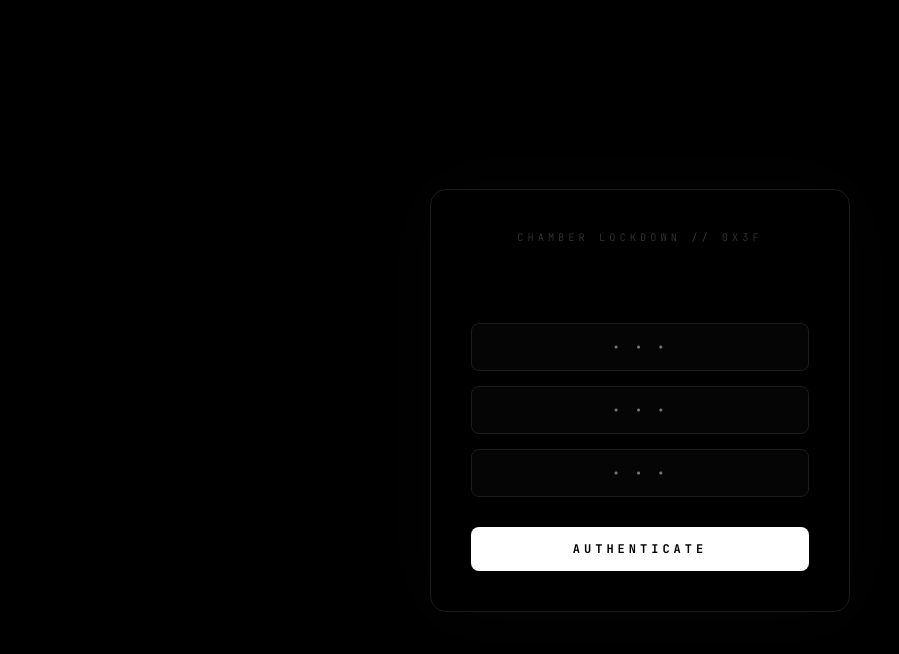
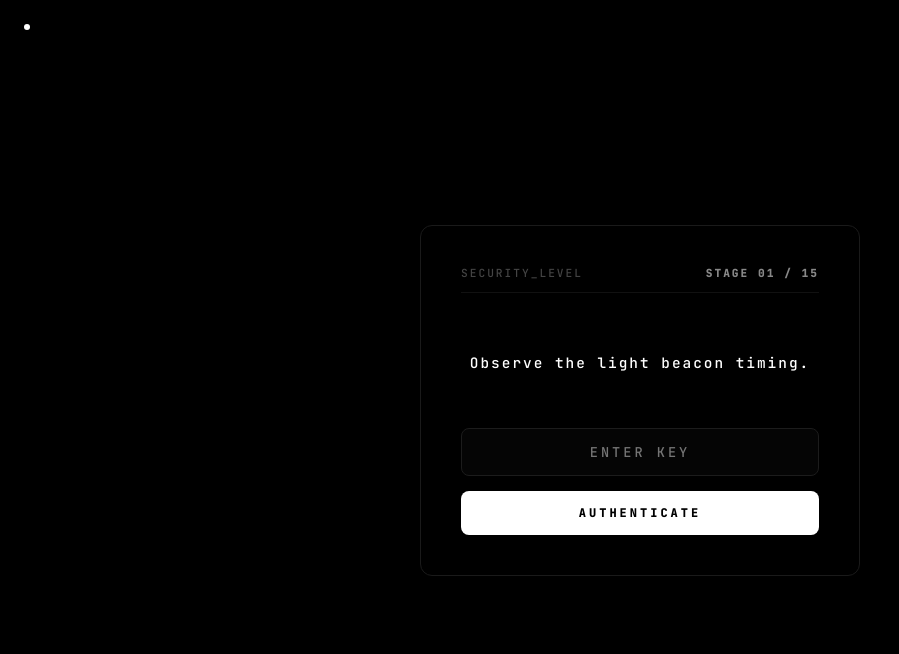
Before and after one commit to NeonBlade6969/thepuzzler, a plain HTML site: page index.html in a window 1280 px wide. Shown: the whole page, without its empty margins (0-899 px from the left). Drawn offline with Linux system fonts and the light colour scheme.

Commit message:
Update index.html

```diff
--- a/index.html
+++ b/index.html
@@ -3,9 +3,9 @@
 <head>
     <meta charset="UTF-8">
     <meta name="viewport" content="width=device-width, initial-scale=1.0">
-    <title>///</title>
+    <title>THE 15th CHAMBER</title>
     <style>
-        @import url('https://fonts.googleapis.com/css2?family=JetBrains+Mono:wght@300;700&display=swap');
+        @import url('https://fonts.googleapis.com/css2?family=JetBrains+Mono:wght@300;500;800&display=swap');
 
         * {
             box-sizing: border-box;
@@ -25,47 +25,85 @@
             overflow: hidden;
         }
 
-        .chamber {
-            width: 420px;
-            padding: 40px;
+        /* Subtle ambient glow */
+        .ambient-glow {
+            position: absolute;
+            width: 500px;
+            height: 500px;
+            background: radial-gradient(circle, rgba(255,255,255,0.02) 0%, rgba(0,0,0,0) 70%);
+            pointer-events: none;
+        }
+
+        .terminal {
+            width: 440px;
             background: #000;
             border: 1px solid #1a1a1a;
-            border-radius: 16px;
+            border-radius: 12px;
+            padding: 40px;
             text-align: center;
-            box-shadow: 0 0 80px rgba(255, 255, 255, 0.02);
+            box-shadow: 0 0 60px rgba(0, 0, 0, 0.9);
             position: relative;
+            z-index: 10;
+            transition: border-color 0.3s ease;
         }
 
-        .status-header {
-            font-size: 0.65rem;
-            letter-spacing: 4px;
-            color: #333;
-            margin-bottom: 40px;
+        .terminal-header {
+            display: flex;
+            justify-content: space-between;
+            align-items: center;
+            font-size: 0.7rem;
+            letter-spacing: 2px;
+            color: #444;
+            margin-bottom: 30px;
             text-transform: uppercase;
+            border-bottom: 1px solid #111;
+            padding-bottom: 12px;
         }
 
-        /* Invisible text hidden on background - Select to view */
-        .ghost-data {
-            color: #000;
-            font-size: 0.7rem;
-            letter-spacing: 3px;
-            margin-bottom: 25px;
-            user-select: text;
+        .level-indicator {
+            color: #888;
+            font-weight: 700;
         }
 
-        .ghost-data::selection {
+        /* Clue Area */
+        .clue-container {
+            min-height: 80px;
+            display: flex;
+            flex-direction: column;
+            justify-content: center;
+            align-items: center;
+            margin-bottom: 25px;
+        }
+
+        .clue-text {
+            font-size: 0.9rem;
+            letter-spacing: 2px;
+            color: #fff;
+            word-break: break-all;
+        }
+
+        /* Invisible text trick */
+        .ghost-clue {
+            color: #000;
+            font-size: 0.75rem;
+            letter-spacing: 2px;
+            user-select: text;
+            transition: color 0.3s ease;
+        }
+
+        .ghost-clue::selection {
             background: #fff;
             color: #000;
         }
 
-        .input-stack {
+        /* Input Controls */
+        .input-group {
             display: flex;
             flex-direction: column;
             gap: 15px;
-            margin-bottom: 30px;
         }
 
-        input {
+        input[type="text"] {
             width: 100%;
             background: #050505;
             border: 1px solid #1c1c1c;
@@ -77,11 +115,11 @@
             letter-spacing: 3px;
             text-align: center;
             outline: none;
-            transition: all 0.3s cubic-bezier(0.16, 1, 0.3, 1);
+            transition: all 0.3s ease;
             text-transform: uppercase;
         }
 
-        input:focus {
+        input[type="text"]:focus {
             border-color: #555;
             background: #0a0a0a;
         }
@@ -96,7 +134,7 @@
             font-family: inherit;
             font-size: 0.75rem;
             font-weight: 700;
-            letter-spacing: 4px;
+            letter-spacing: 3px;
             text-transform: uppercase;
             cursor: pointer;
             transition: transform 0.2s, background 0.2s;
@@ -107,48 +145,34 @@
             transform: translateY(-1px);
         }
 
-        /* Shaking on failure */
-        .denied {
-            animation: shake 0.35s cubic-bezier(0.36, 0.07, 0.19, 0.97) both;
+        /* Shake Animation on Wrong Answer */
+        .shake {
+            animation: shakeAnim 0.35s cubic-bezier(0.36, 0.07, 0.19, 0.97) both;
             border-color: #444 !important;
         }
 
-        @keyframes shake {
+        @keyframes shakeAnim {
             10%, 90% { transform: translate3d(-1px, 0, 0); }
             20%, 80% { transform: translate3d(2px, 0, 0); }
             30%, 50%, 70% { transform: translate3d(-4px, 0, 0); }
             40%, 60% { transform: translate3d(4px, 0, 0); }
         }
 
-        /* Mysterious Corner Beacon */
-        .beacon {
+        /* Morse Beacon Dot (Top-Left) */
+        .morse-beacon {
             position: fixed;
             top: 24px;
             left: 24px;
-            width: 4px;
-            height: 4px;
+            width: 6px;
+            height: 6px;
             background: #fff;
             border-radius: 50%;
             opacity: 0;
-            animation: pulseSignal 5.5s infinite;
-        }
-
-        /* Reversed SOS Timing Pattern */
-        @keyframes pulseSignal {
-            0%, 100% { opacity: 0; }
-            2% { opacity: 1; } 4% { opacity: 0; }
-            6% { opacity: 1; } 8% { opacity: 0; }
-            10% { opacity: 1; } 12% { opacity: 0; }
-            18% { opacity: 1; } 24% { opacity: 0; }
-            28% { opacity: 1; } 34% { opacity: 0; }
-            38% { opacity: 1; } 44% { opacity: 0; }
-            50% { opacity: 1; } 52% { opacity: 0; }
-            54% { opacity: 1; } 56% { opacity: 0; }
-            58% { opacity: 1; } 60% { opacity: 0; }
+            transition: opacity 0.05s ease;
         }
 
         /* Completion Screen */
-        #resolved {
+        #completion-screen {
             position: fixed;
             top: 0;
             left: 0;
@@ -163,71 +187,163 @@
             opacity: 0;
             pointer-events: none;
             transition: opacity 1.2s ease;
+            z-index: 100;
         }
 
-        #resolved.active {
+        #completion-screen.active {
             opacity: 1;
             pointer-events: all;
         }
 
-        #resolved h1 {
-            font-size: 2.5rem;
+        #completion-screen h1 {
+            font-size: 3rem;
             letter-spacing: -1px;
-            margin-bottom: 15px;
+            margin-bottom: 10px;
         }
 
-        #resolved a {
+        #completion-screen a {
             color: #000;
-            font-size: 0.85rem;
+            font-size: 0.9rem;
             letter-spacing: 2px;
+            font-weight: bold;
             text-decoration: underline;
+            margin-top: 15px;
         }
     </style>
 </head>
 <body>
 
-    <div class="beacon"></div>
+    <div class="ambient-glow"></div>
+    <div class="morse-beacon" id="beacon"></div>
 
-    <div class="chamber" id="chamber-card" data-vault="S1VOTA==">
-        <div class="status-header">Chamber Lockdown // 0x3F</div>
-
-        <div class="ghost-data">Z - X - Q</div>
-
-        <div class="input-stack">
-            <input type="text" id="seq1" placeholder="• • •" maxlength="4" autocomplete="off">
-            <input type="text" id="seq2" placeholder="• • •" maxlength="4" autocomplete="off">
-            <input type="text" id="seq3" placeholder="• • •" maxlength="4" autocomplete="off">
+    <!-- Hidden DOM Attribute for Level 2 -->
+    <div class="terminal" id="terminal" data-hash="S0VZQk9BUkQ=">
+        <div class="terminal-header">
+            <span>SECURITY_LEVEL</span>
+            <span class="level-indicator" id="level-num">STAGE 01 / 15</span>
         </div>
 
-        <button onclick="evaluateLock()">Authenticate</button>
+        <div class="clue-container">
+            <div class="clue-text" id="clue-display">Observe the light in the top-left...</div>
+            <div class="ghost-clue" id="ghost-display"></div>
+        </div>
+
+        <div class="input-group">
+            <input type="text" id="pass-input" placeholder="ENTER KEY" autocomplete="off" maxlength="12">
+            <button onclick="submitKey()">AUTHENTICATE</button>
+        </div>
     </div>
 
-    <div id="resolved">
-        <h1>ACCESS GRANTED</h1>
-        <a href="#" id="target-link" target="_blank">CONTINUE TO DESTINATION</a>
+    <!-- Level 8 Hidden Comment Clue -->
+    <!-- Level 8 Clue: ==gSDFVT -->
+
+    <!-- Victory Screen -->
+    <div id="completion-screen">
+        <h1>CHALLENGE CLEARED</h1>
+        <p>You have overcome all 15 security locks.</p>
+        <a href="https://promos.discord.gg/Fv3yb6ZAYYqyhwRxKHXEXZ3m" target="_blank">CLAIM REWARD</a>
     </div>
 
     <script>
-        const KEY_1 = "53";
-        const KEY_2 = "JTLZ";
-        const KEY_3 = "28";
+        // --- 15 STAGE DATA ENGINE ---
+        const STAGES = [
+            { id: 1,  ans: "ROD",      clue: "Observe the light beacon timing.", ghost: "" },
+            { id: 2,  ans: "KEYBOARD", clue: "Inspect the terminal properties.", ghost: "" },
+            { id: 3,  ans: "CANCER",   clue: "Look into the empty space.", ghost: "Shift -2: EQPEI" },
+            { id: 4,  ans: "@AT",      clue: "Check the window title bar.", ghost: "" },
+            { id: 5,  ans: "9",         clue: "Calculate standard tile points.", ghost: "K - I - N - G" },
+            { id: 6,  ans: "5",         clue: "Inspect the URL hash parameter.", ghost: "" },
+            { id: 7,  ans: "T3A3",     clue: "Atbash Inversion:", ghost: "G3Z3" },
+            { id: 8,  ans: "MINT",     clue: "Inspect raw source comments.", ghost: "" },
+            { id: 9,  ans: "77",       clue: "Open the Browser Developer Console.", ghost: "" },
+            { id: 10, ans: "TREI",     clue: "ASCII Decimal Array:", ghost: "74 72 65 105" },
+            { id: 11, ans: "ASDFGH",   clue: "QWERTY row offset (+1 down):", ghost: "QWERTY" },
+            { id: 12, ans: "48",       clue: "Evaluate matrix equation:", ghost: "X = (15 * 4) - 12" },
+            { id: 13, ans: "ATTACK",   clue: "Vigenère Cipher (Key: LEMON):", ghost: "LXFOPVE" },
+            { id: 14, ans: "AAAA",     clue: "Audio Frequencies (Hz):", ghost: "440Hz, 880Hz, 220Hz" },
+            { id: 15, ans: "DISCORD",  clue: "Master Password Verification:", ghost: "Key: Discord Promo Target" }
+        ];
 
-        function evaluateLock() {
-            const v1 = document.getElementById("seq1").value.trim();
-            const v2 = document.getElementById("seq2").value.trim().toUpperCase();
-            const v3 = document.getElementById("seq3").value.trim();
+        let currentStage = 0;
 
-            const card = document.getElementById("chamber-card");
+        const beacon = document.getElementById("beacon");
+        const clueDisplay = document.getElementById("clue-display");
+        const ghostDisplay = document.getElementById("ghost-display");
+        const levelNum = document.getElementById("level-num");
+        const passInput = document.getElementById("pass-input");
+        const terminal = document.getElementById("terminal");
 
-            if (v1 === KEY_1 && v2 === KEY_2 && v3 === KEY_3) {
-                document.getElementById("resolved").classList.add("active");
+        // --- ACCURATE MORSE TIMING BEACON SYSTEM ---
+        // Dot (.) = 200ms, Dash (-) = 600ms, Gap = 200ms
+        // Stage 1 Sequence: R (.-.) O (---) D (-..)
+        const morsePattern = [
+            200, 200, 600, 200, 200, 600, // R: . - .
+            600, 200, 600, 200, 600, 600, // O: - - -
+            600, 200, 200, 200, 200, 2000 // D: - . .
+        ];
+
+        let morseIdx = 0;
+        function runMorseBeacon() {
+            if (currentStage === 0) {
+                const isPulse = morseIdx % 2 === 0;
+                beacon.style.opacity = isPulse ? "1" : "0";
+                const delay = morsePattern[morseIdx];
+                morseIdx = (morseIdx + 1) % morsePattern.length;
+                setTimeout(runMorseBeacon, delay);
             } else {
-                card.classList.add("denied");
-                setTimeout(() => {
-                    card.classList.remove("denied");
-                }, 400);
+                beacon.style.opacity = "0";
             }
         }
+        runMorseBeacon();
+
+        // Stage 4 Title Updates
+        setInterval(() => {
+            if (currentStage === 3) {
+                document.title = "[40 41 54]";
+            } else {
+                document.title = "THE 15th CHAMBER";
+            }
+        }, 1000);
+
+        // Stage 6 URL Hash Setter
+        window.location.hash = "0101";
+
+        // Stage 9 Console Message
+        console.log("%c[SECURITY PROTOCOL LOG]", "color: #fff; font-weight: bold;");
+        console.log("Level 9 Clue: Sum of all prime numbers between 1 and 20.");
+
+        function renderStage() {
+            const stage = STAGES[currentStage];
+            levelNum.innerText = `STAGE ${stage.id.toString().padStart(2, '0')} / 15`;
+            clueDisplay.innerText = stage.clue;
+            ghostDisplay.innerText = stage.ghost;
+            passInput.value = "";
+        }
+
+        function submitKey() {
+            const userInput = passInput.value.trim().toUpperCase();
+            const correctKey = STAGES[currentStage].ans.toUpperCase();
+
+            if (userInput === correctKey) {
+                currentStage++;
+                if (currentStage >= STAGES.length) {
+                    document.getElementById("completion-screen").classList.add("active");
+                } else {
+                    renderStage();
+                }
+            } else {
+                terminal.classList.add("shake");
+                setTimeout(() => terminal.classList.remove("shake"), 400);
+            }
+        }
+
+        // Allow pressing 'Enter' to submit
+        passInput.addEventListener("keypress", (e) => {
+            if (e.key === "Enter") submitKey();
+        });
+
+        // Initialize Stage 1
+        renderStage();
     </script>
 </body>
 </html>
```
